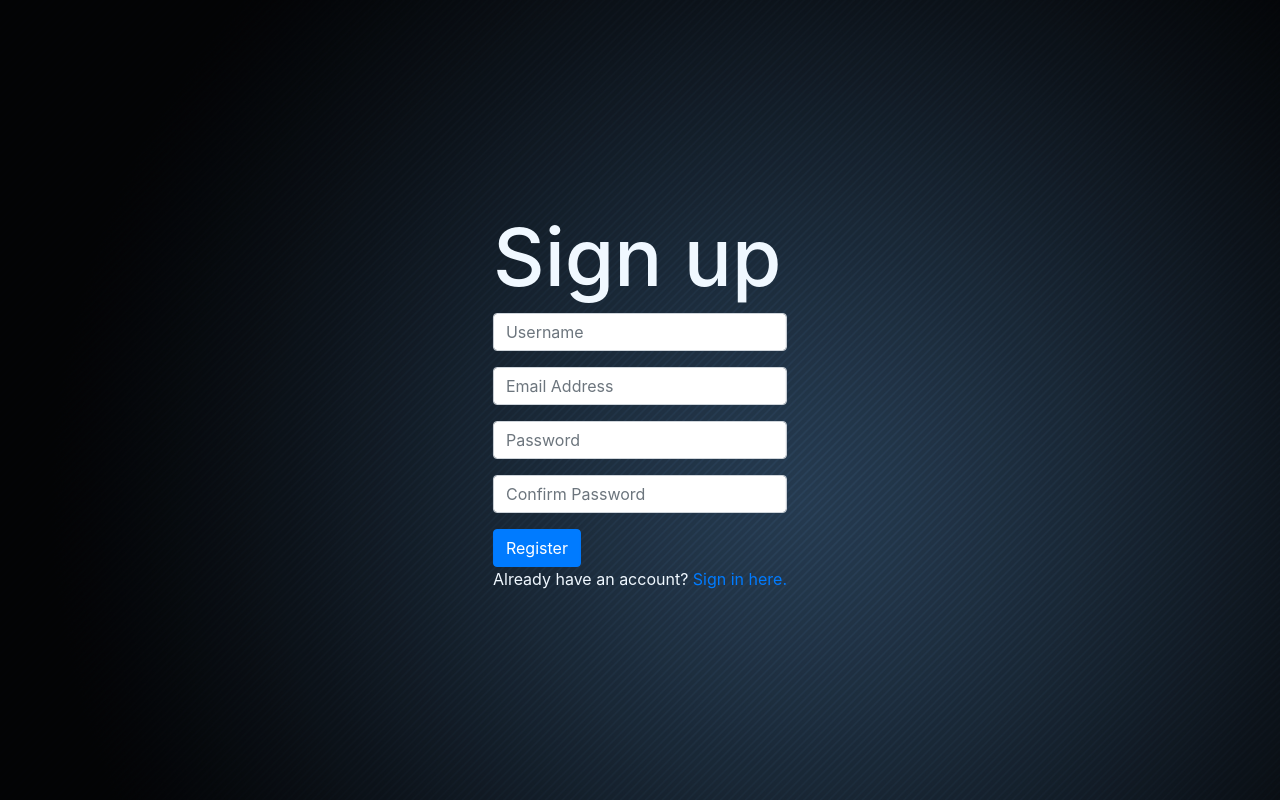
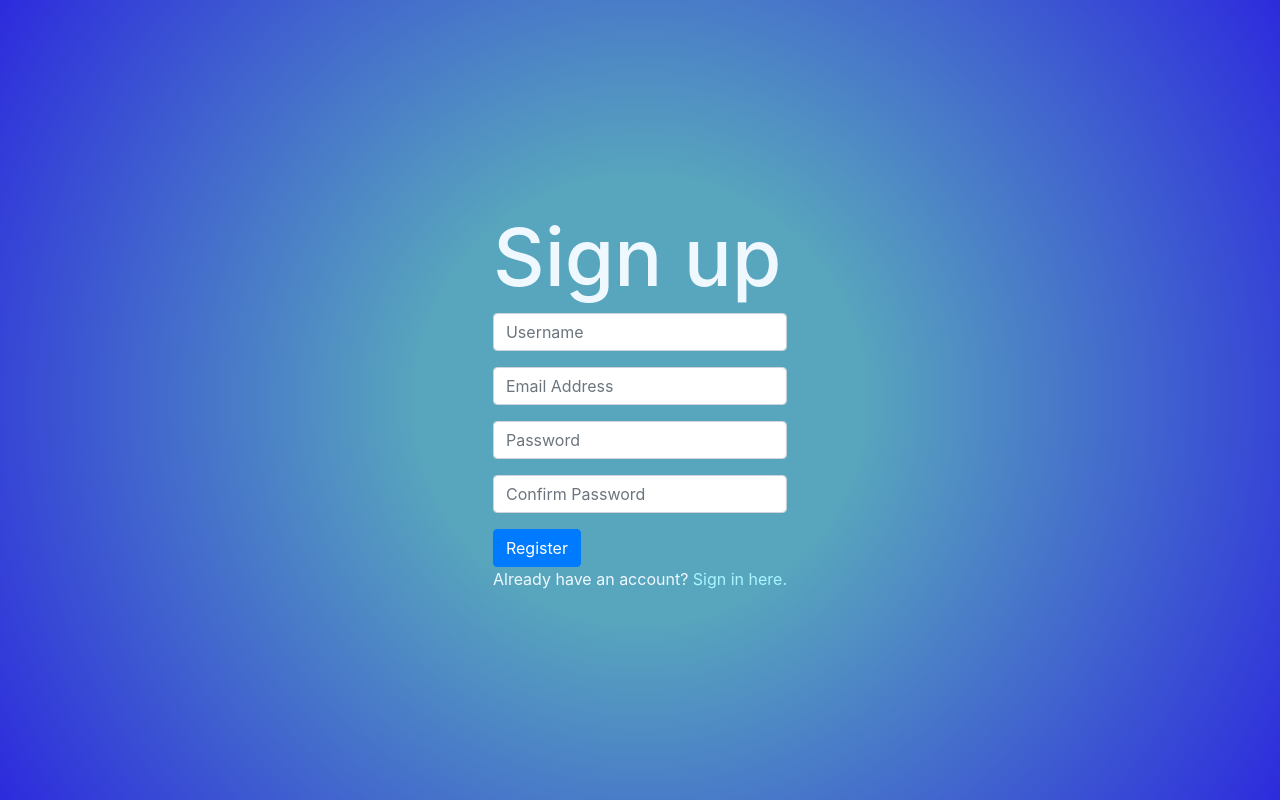
Before and after one commit to preetmodh/Task-Manager, a Django app: template myapp/templates/register.html in a window 1280 px wide. Run offline with Django 3.2, Linux system fonts and the light colour scheme; the template is opened without the code that fills it, so the values that code supplies are empty; parts of the project's set-up code (start-up, migrations or seed data) failed here and were passed over; some libraries are stand-ins or nearby versions.

Commit message:
Update register.html

```diff
--- a/myapp/templates/register.html
+++ b/myapp/templates/register.html
@@ -2,11 +2,13 @@
 <!DOCTYPE html>
 <html lang="en">
     <head>
-        <title>diary</title>
+        <title>sign up</title>
         <link rel="stylesheet" href="https://stackpath.bootstrapcdn.com/bootstrap/4.4.1/css/bootstrap.min.css" integrity="sha384-Vkoo8x4CGsO3+Hhxv8T/Q5PaXtkKtu6ug5TOeNV6gBiFeWPGFN9MuhOf23Q9Ifjh" crossorigin="anonymous">
         <style>
         body  {
-            background-image:url( "{% static 'images\backg.png' %}");
+            height: 100vh;
+            background: rgb(88,166,189);
+            background: radial-gradient(circle, rgba(88,166,189,1) 29%, rgba(45,43,221,1) 100%);
         }
         #card {
            position: absolute;
@@ -17,8 +19,34 @@
         h1{
             font-size: 80px;
         }
+        #parent #popup {
+            display: none;
+            }
 
+        #parent:hover #popup {
+            display: block;
+            }
         </style>
+        <script>
+        window.onload = function(){
+            var e = document.getElementById("e");
+            var f = document.getElementById("f");
+            var g = document.getElementById("g");
+            var h = document.getElementById("h");
+e.onclick = function() {
+  document.getElementById('popup').style.display = 'block';
+}
+f.onclick = function() {
+  document.getElementById('popup').style.display = 'none';
+}
+g.onclick = function() {
+  document.getElementById('popup').style.display = 'none';
+}
+h.onclick = function() {
+  document.getElementById('popup').style.display = 'none';
+}
+}
+        </script>
     </head>
     <body>
         <div id="card">
@@ -31,23 +59,31 @@
 
             <form action="{% url 'register' %}" method="post">
                 {% csrf_token %}
-                <div class="form-group">
+                <div class="form-group" id="h">
                     <input class="form-control" type="text" name="name" placeholder="Username">
                 </div>
-                <div class="form-group">
+                <div class="form-group" id="g">
                     <input class="form-control" type="email" name="email" placeholder="Email Address">
                 </div>
-                <div class="form-group">
-                    <input class="form-control" type="password" name="password" placeholder="Password">
+                <div class="form-group" id="e">
+                    <input class="form-control"  type="password" name="password" placeholder="Password">
                 </div>
+
+                <div id="popup" style="display: none; color:white;">
+                <span style="font-size: 12px">*Password must be atleast 8 char long</span><br>
+                <span style="font-size: 12px">*Username should not appear in password</span><br>
+                <span style="font-size: 12px">*Password should contain an Uppercase letter</span><br>
+                <span style="font-size: 12px">*Password should contain atleast one digit and symbol</span><br>
+                </div>
+
                 <span id="msg"></span>
-                <div class="form-group">
+                <div class="form-group" id="f">
                     <input class="form-control" type="password" name="confirmation" placeholder="Confirm Password">
                 </div>
                 <input class="btn btn-primary" type="submit" value="Register" id="sub">
             </form>
         <div style="color: aliceblue; align-items: center;">
-            Already have an account? <a href="{% url 'login' %}">Sign in here.</a>
+            Already have an account? <a href="{% url 'login' %}" style="color: rgb(170,245,255);">Sign in here.</a>
         </div>
 </div>
     </div>
```
